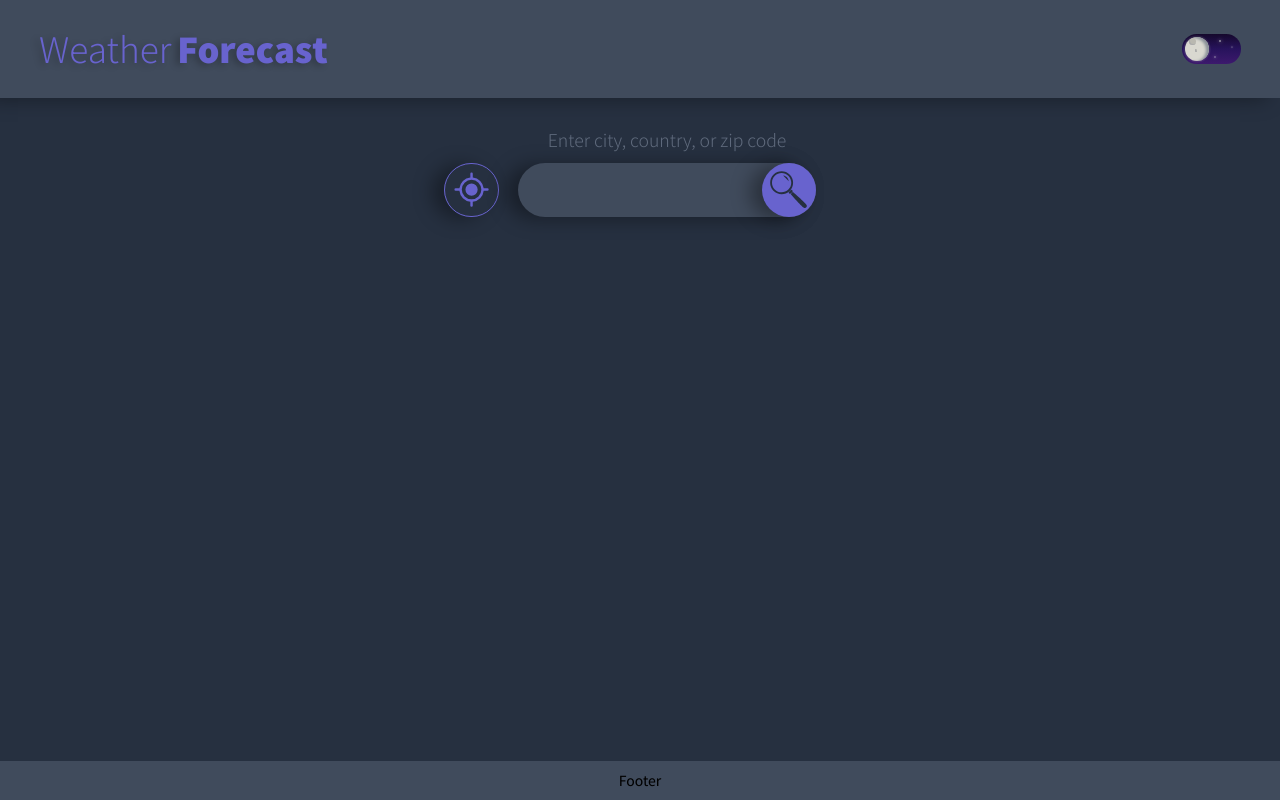
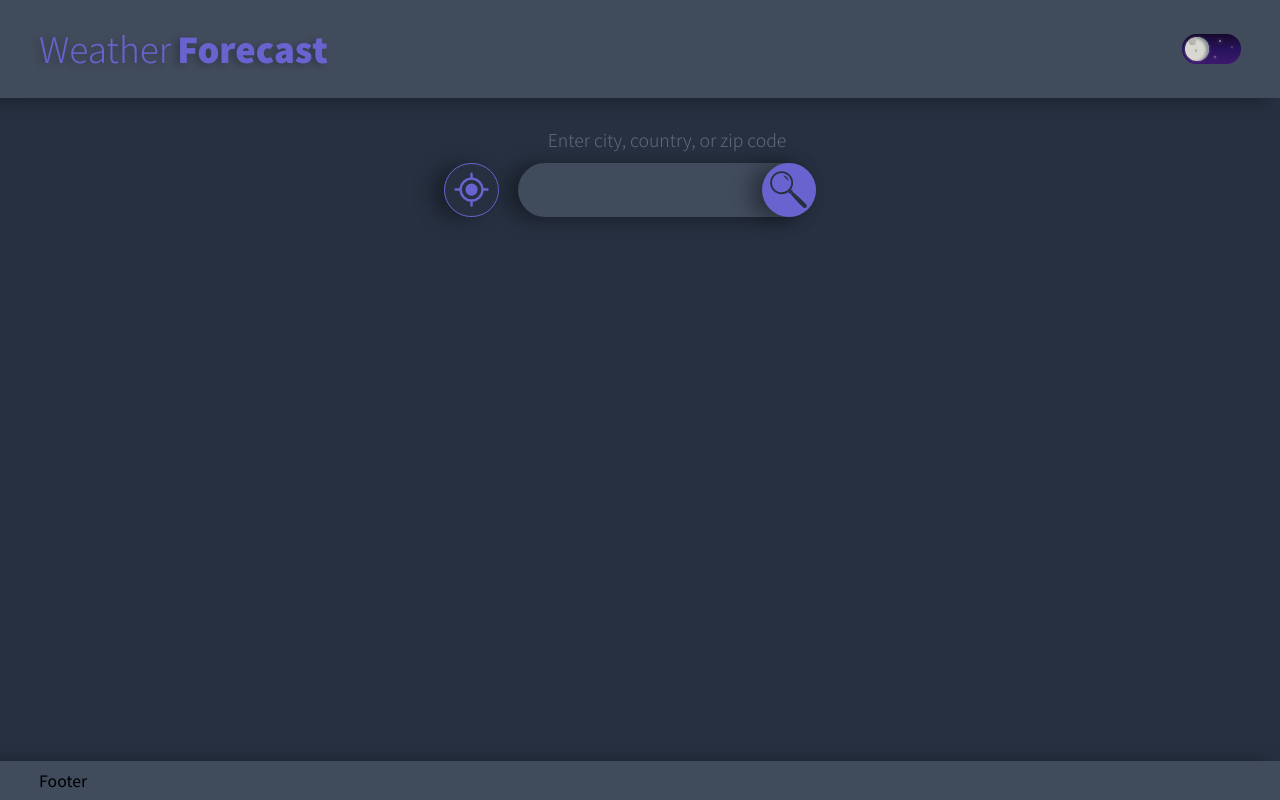
Before and after one commit to ann-rotem/weather-forecast, a React (Create React App) app: page / in a window 1280 px wide. Built offline with nearby package versions, Linux system fonts and the light colour scheme.

Commit message:
style: add footer initial styles

```diff
--- a/src/components/Footer/Footer.style.js
+++ b/src/components/Footer/Footer.style.js
@@ -4,9 +4,42 @@ export const Footer = styled.footer`
 	background: ${({ theme }) => theme.backgroundSecondary};
 	color: ${({ theme }) => theme.textSecondary};
 	display: flex;
-	font-size: 0.8rem;
-	height: 2rem;
-	padding: 1rem 2rem;
+	font-size: 0.9rem;
+	height: var(--footer-height);
+	width: 100%;
+	padding: 0 2rem;
 	align-items: center;
-	justify-content: space-around;
+	justify-content: space-between;
+	box-shadow: ${({ theme }) => theme.shadow};
 `;
+
+export const Text = styled.p`
+	color: ${({ theme }) => theme.text};
+
+	span {
+		color: ${({ theme }) => theme.textStrong};
+	}
+`;
+
+export const Links = styled.div`
+	display: flex;
+	align-items: center;
+	margin: auto 0;
+	align-self: flex-end;
+`;
+
+export const Link = styled.a`
+	display: inline-flex;
+	align-items: center;
+	fill: ${({ theme }) => theme.text};
+
+	svg {
+		filter: drop-shadow(${({ theme }) => theme.iconShadow});
+	}
+
+	&:hover,
+	&:focus-visible {
+		fill: ${({ theme }) => theme.textStrong};
+		outline: none;
+	}
+`;
```
